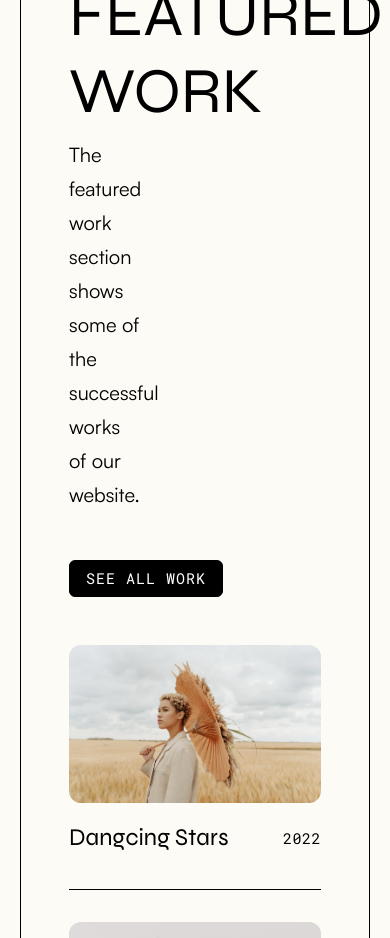
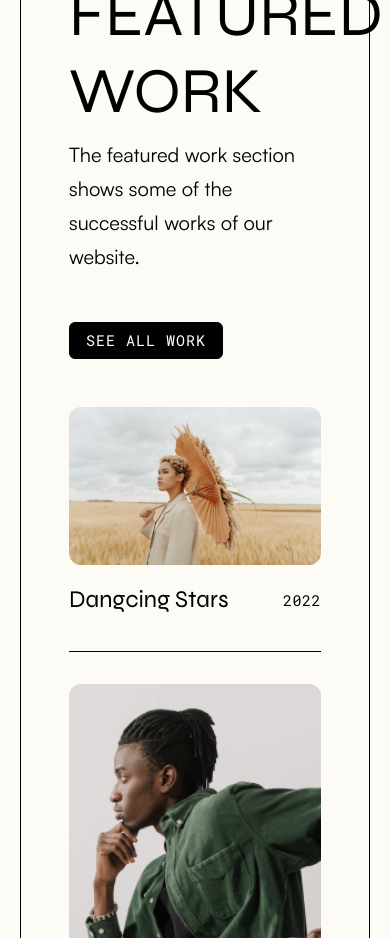
Before and after one commit to taodemy/website, a Next.js app: page / in a window 390 px wide. Shown: the part 3300-4238 px from the top of the page. Built offline with nearby package versions, Linux system fonts and the light colour scheme.

Commit message:
adjust the title and paragraph

```diff
--- a/components/general/FeaturedWork.tsx
+++ b/components/general/FeaturedWork.tsx
@@ -33,12 +33,12 @@ export default function FeaturedWork() {
     },
   ]);
 
+  let [titleName, setTitleName] = useState("global__heading-h1");
+  let [brExist, setBrExist] = useState(true);
   return (
     <div className={styles["featured-work"]}>
       <div className={styles["featured-work__left-container"]}>
-        <h1 className={`${fontSyne.className} global__heading-h1 `}>
-          FEATURED <br /> WORK
-        </h1>
+        <h1 className={`${fontSyne.className} ${titleName} `}>FEATURED {brExist && <br />} WORK</h1>
         <p className={`${fontSatoshi.className} global__text--medium`}>
           The featured work section shows some of the successful works of our website.
         </p>
--- a/styles/FeaturedWork.module.css
+++ b/styles/FeaturedWork.module.css
@@ -78,6 +78,10 @@
     border-right: 0;
   }
 
+  .featured-work__left-container p {
+    margin: 8px 0px 48px 0px;
+  }
+
   .featured-work__right-container {
     margin-left: 0;
     width: 100%;
```
